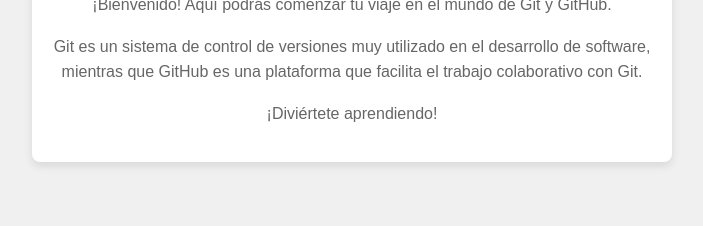
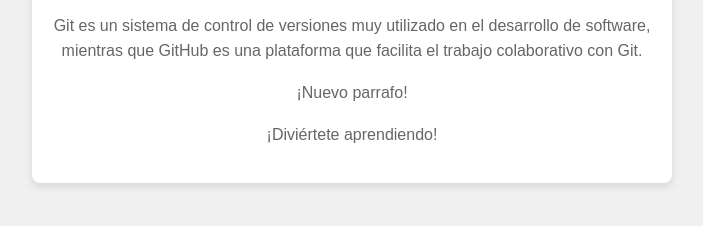
Before and after one commit to fernandogomez0621/CursoGit, a plain HTML site: page index.html in a window 1280 px wide. Shown: the part 372-598 px from the top of the page, without its empty margins (288-991 px from the left). Drawn offline with Linux system fonts and the light colour scheme.

Commit message:
Update index.html

```diff
--- a/index.html
+++ b/index.html
@@ -13,6 +13,8 @@
         <h1>Aprendiendo Git y GitHub</h1>
         <p>¡Bienvenido! Aquí podrás comenzar tu viaje en el mundo de Git y GitHub.</p>
         <p>Git es un sistema de control de versiones muy utilizado en el desarrollo de software, mientras que GitHub es una plataforma que facilita el trabajo colaborativo con Git.</p>
+        <p>¡Nuevo parrafo!</p>
+
         <p>¡Diviértete aprendiendo!</p>
     </div>
 </body>
```
